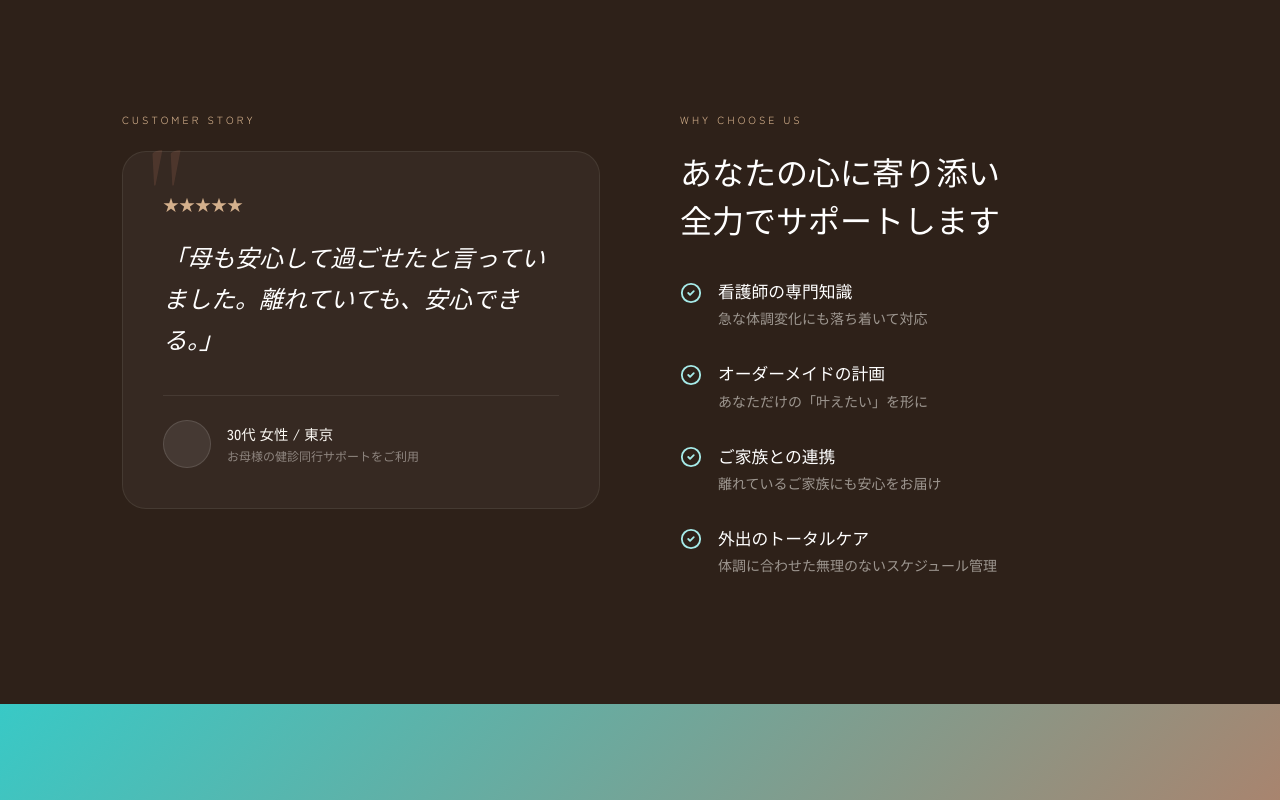
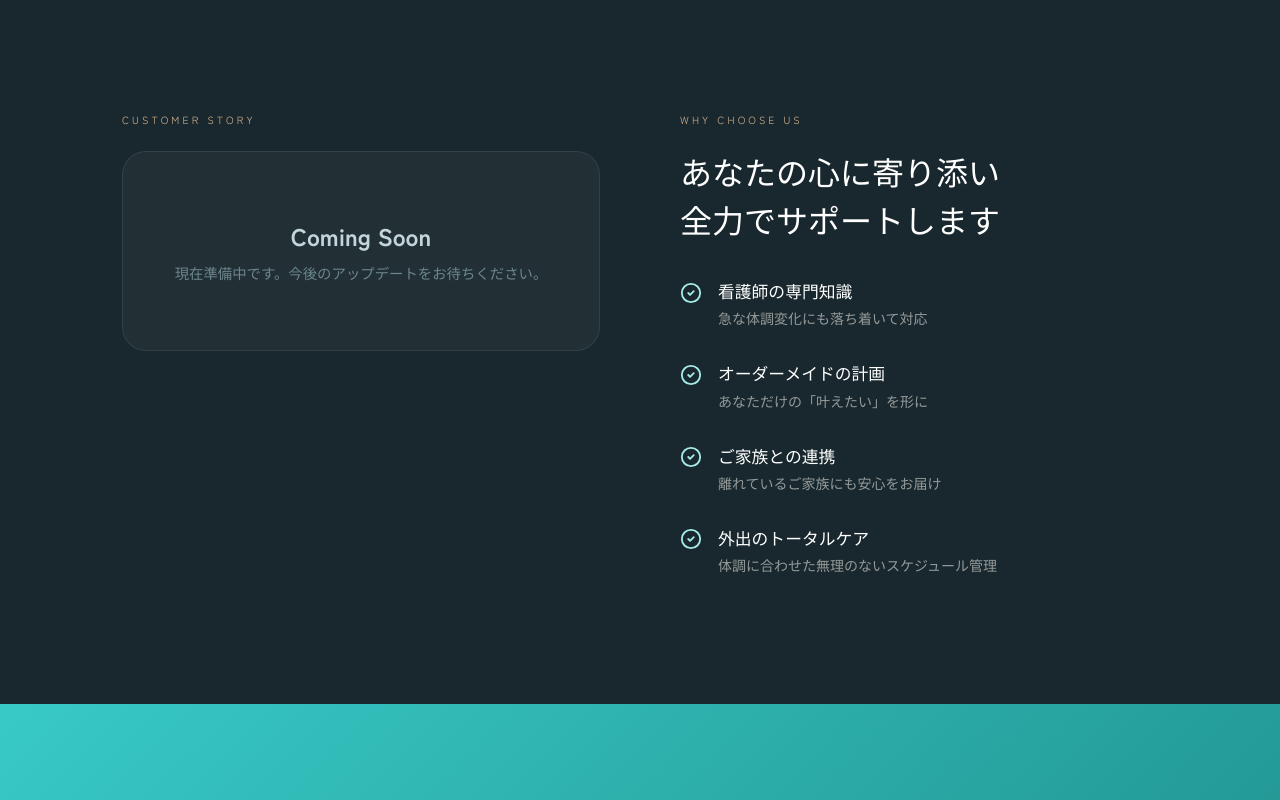
Before and after one commit to f1man/ganesh, a Next.js app: page / in a window 1280 px wide. Shown: the part 5340-6140 px from the top of the page. Built offline with nearby package versions, Linux system fonts and the light colour scheme.

Commit message:
style: update customer story, outing icon, and apply full tiffany background theme

```diff
--- a/src/app/globals.css
+++ b/src/app/globals.css
@@ -1,13 +1,13 @@
 @import "tailwindcss";
 
 :root {
-  --cream:     #FAF7F2;
-  --cream-2:   #F2EDE4;
-  --cream-3:   #E8DFD2;
-  --warm-100:  #D9CFC2;
-  --warm-500:  #8C7B6B;
-  --warm-700:  #5C4D3E;
-  --warm-900:  #2E2119;
+  --cream:     #F4FBFB;
+  --cream-2:   #E6F7F6;
+  --cream-3:   #D0F0EE;
+  --warm-100:  #C2D5D9;
+  --warm-500:  #6B868C;
+  --warm-700:  #3E555C;
+  --warm-900:  #19282E;
   --tiffany:       #38C9C6;
   --tiffany-light: #A6EBE9;
   --gold:      #B8946A;
@@ -233,7 +233,7 @@ section { position: relative; }
 }
 .feature-icon {
   width: 4rem; height: 4rem;
-  background: rgba(212,133,106,.1);
+  background: rgba(56, 201, 198, 0.1);
   border-radius: 50%;
   display: flex; align-items: center; justify-content: center;
   margin: 0 auto 1.5rem;
@@ -642,7 +642,7 @@ section { position: relative; }
 /* ─── CTA ─── */
 .section-cta {
   padding: 8rem 0;
-  background: linear-gradient(135deg, var(--tiffany) 0%, #C97055 100%);
+  background: linear-gradient(135deg, var(--tiffany) 0%, #1D8C89 100%);
   color: #fff;
   text-align: center;
   position: relative;
--- a/src/app/page.tsx
+++ b/src/app/page.tsx
@@ -386,7 +386,7 @@ export default function Page() {
             </div>
             <div className="service-card reveal reveal-delay-1">
               <div className="service-icon">
-                <svg width="22" height="22" viewBox="0 0 24 24" fill="none" stroke="currentColor" strokeWidth="1.75" strokeLinecap="round" strokeLinejoin="round"><path d="m5 8 6 6"/><path d="m4 14 6-6 2-3"/><path d="M2 5h12"/><path d="M7 2h1"/><path d="m22 22-5-10-5 10"/><path d="M14 18h6"/></svg>
+                <svg width="22" height="22" viewBox="0 0 24 24" fill="none" stroke="currentColor" strokeWidth="1.75" strokeLinecap="round" strokeLinejoin="round"><path d="M6 2 3 6v14a2 2 0 0 0 2 2h14a2 2 0 0 0 2-2V6l-3-4Z"/><path d="M3 6h18"/><path d="M16 10a4 4 0 0 1-8 0"/></svg>
               </div>
               <h3>{t.serv2}</h3>
             </div>
@@ -439,16 +439,10 @@ export default function Page() {
           <div className="proof-grid">
             <div className="reveal">
               <p className="proof-label">{t.storyLabel}</p>
-              <div className="testimonial-card">
-                <div className="big-quote">"</div>
-                <div className="stars">★★★★★</div>
-                <blockquote>{t.storyQuote}</blockquote>
-                <div className="testimonial-meta">
-                  <div className="meta-avatar"></div>
-                  <div>
-                    <div className="meta-name">{t.storyUser}</div>
-                    <div className="meta-detail">{t.storyDesc}</div>
-                  </div>
+              <div className="testimonial-card" style={{ display: 'flex', flexDirection: 'column', justifyContent: 'center', alignItems: 'center', minHeight: '200px', textAlign: 'center' }}>
+                <div style={{ fontSize: '1.5rem', fontWeight: 600, color: 'var(--warm-100)', marginBottom: '0.5rem' }}>Coming Soon</div>
+                <div style={{ fontSize: '0.9rem', color: 'var(--warm-500)' }}>
+                  {lang === 'ja' ? '現在準備中です。今後のアップデートをお待ちください。' : '현재 준비 중입니다. 향후 업데이트를 기대해 주세요.'}
                 </div>
               </div>
             </div>
```
